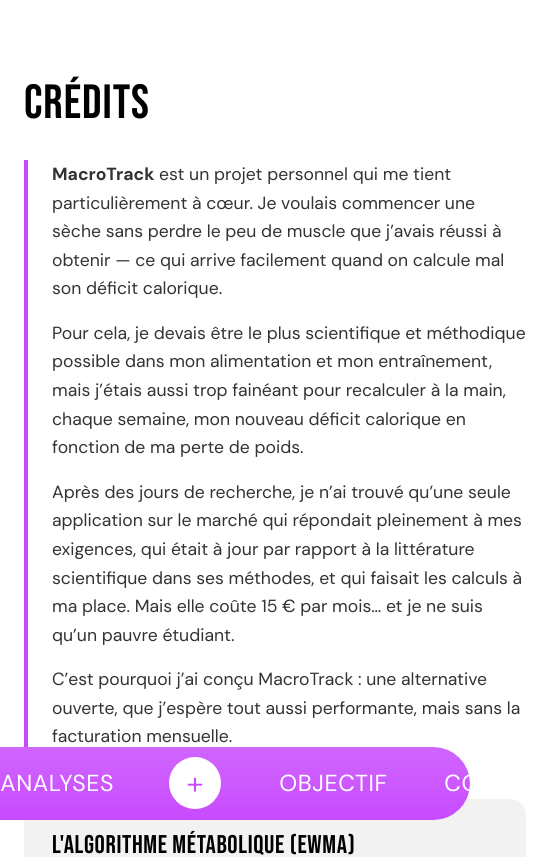
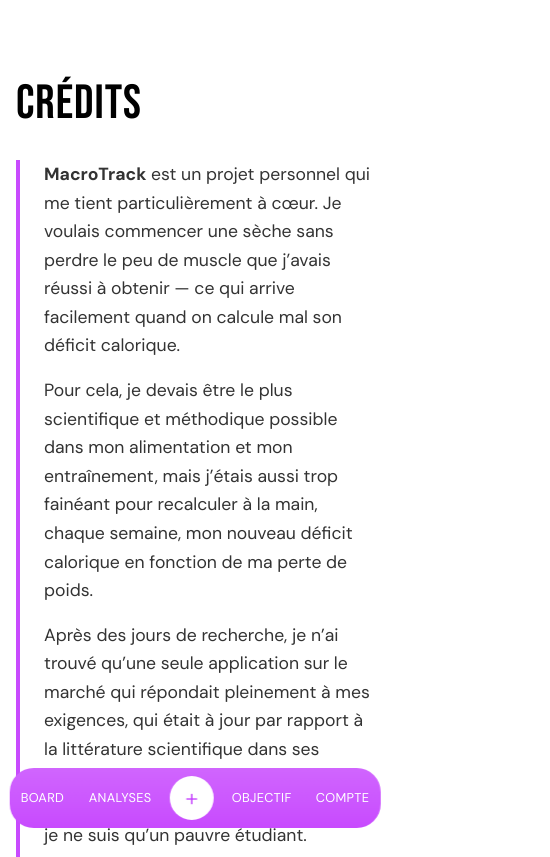
Before and after one commit to samy-touddimte/MacroTrack, a React (Vite) app in the folder macrotrack-frontend/: page /credits in a window 390 px wide. Shown: the top 857 px of the page, 550 px wide, since content can reach past the window. Built offline with nearby package versions, Linux system fonts and the light colour scheme.

Commit message:
Modification du front pour le rendre mobile-friendly

```diff
--- a/macrotrack-frontend/src/components/BottomNav/BottomNav.tsx
+++ b/macrotrack-frontend/src/components/BottomNav/BottomNav.tsx
@@ -11,15 +11,15 @@ const BottomNav = ({ onPlusClick }: BottomNavProps) => {
 
   return (
     <nav
-      className="bottom-nav-container fixed bottom-6 left-1/2 -translate-x-1/2 w-[95%] min-w-[550px] max-w-[850px] rounded-full shadow-none flex items-center justify-center py-[0.6rem] px-6 z-[150]"
+      className="bottom-nav-container fixed bottom-4 sm:bottom-6 left-1/2 -translate-x-1/2 w-[95%] min-w-[320px] sm:min-w-[550px] max-w-[850px] rounded-[1.5rem] sm:rounded-full shadow-none flex items-center justify-center py-2 sm:py-[0.6rem] px-2 sm:px-6 z-[150]"
     >
 
       {/* Côté Gauche */}
-      <div className="flex flex-1 justify-evenly items-center">
-        <div className="w-[160px] flex justify-center">
+      <div className="flex flex-1 justify-evenly items-center gap-1 sm:gap-0">
+        <div className="w-auto sm:w-[160px] flex justify-center">
           <NavItem to="/dashboard" label="Board" />
         </div>
-        <div className="w-[160px] flex justify-center">
+        <div className="w-auto sm:w-[160px] flex justify-center">
           <NavItem to="/analytics" label="Analyses" />
         </div>
       </div>
@@ -27,18 +27,18 @@ const BottomNav = ({ onPlusClick }: BottomNavProps) => {
       {/* bouton + central */}
       <button
         onClick={onPlusClick}
-        className="nav-item-hover w-[52px] h-[52px] rounded-full bg-white text-primary border-none cursor-pointer text-[2rem] font-light flex items-center justify-center shrink-0 shadow-none mx-8 hover:bg-[#f2f2f2]"
+        className="nav-item-hover w-[44px] h-[44px] sm:w-[52px] sm:h-[52px] rounded-full bg-white text-primary border-none cursor-pointer text-[1.5rem] sm:text-[2rem] font-light flex items-center justify-center shrink-0 shadow-none mx-2 sm:mx-8 hover:bg-[#f2f2f2]"
         aria-label="Ajouter"
       >
         +
       </button>
 
       {/* Côté Droit */}
-      <div className="flex flex-1 justify-evenly items-center">
-        <div className="w-[160px] flex justify-center">
+      <div className="flex flex-1 justify-evenly items-center gap-1 sm:gap-0">
+        <div className="w-auto sm:w-[160px] flex justify-center">
           <NavItem to="/objectif" label="Objectif" />
         </div>
-        <div className="w-[160px] flex justify-center">
+        <div className="w-auto sm:w-[160px] flex justify-center">
           <UserMenuItem username={user?.username} />
         </div>
       </div>
@@ -51,7 +51,7 @@ const NavItem = ({ to, label }: { to: string; label: string }) => {
   const isActive = location.pathname === to;
   return (
     <Link to={to}
-      className={"nav-item-hover flex items-center justify-center py-[0.6rem] px-[1.2rem] rounded-full no-underline text-[1.45rem] font-display font-normal uppercase tracking-wide whitespace-nowrap " + (isActive ? "text-white bg-white/20" : "text-white bg-transparent hover:bg-white/10")}
+      className={"nav-item-hover flex items-center justify-center py-1.5 sm:py-[0.6rem] px-2.5 sm:px-[1.2rem] rounded-full no-underline text-[0.8rem] sm:text-[1.45rem] font-display font-normal uppercase tracking-wide whitespace-nowrap " + (isActive ? "text-white bg-white/20" : "text-white bg-transparent hover:bg-white/10")}
     >
       <span>{label}</span>
     </Link>
@@ -79,9 +79,9 @@ const UserMenuItem = ({ username }: { username?: string }) => {
     <div ref={ref} className="relative">
       <button
         onClick={() => setOpen(!open)}
-        className={"nav-item-hover flex items-center justify-center py-[0.6rem] px-[1.2rem] rounded-full border-none cursor-pointer text-[1.45rem] font-display font-normal uppercase tracking-wide whitespace-nowrap " + (isActive ? "text-white bg-white/20" : "text-white bg-transparent hover:bg-white/10")}
+        className={"nav-item-hover flex items-center justify-center py-1.5 sm:py-[0.6rem] px-2.5 sm:px-[1.2rem] rounded-full border-none cursor-pointer text-[0.8rem] sm:text-[1.45rem] font-display font-normal uppercase tracking-wide whitespace-nowrap " + (isActive ? "text-white bg-white/20" : "text-white bg-transparent hover:bg-white/10")}
       >
-        <span className="max-w-[120px] overflow-hidden text-ellipsis whitespace-nowrap">
+        <span className="max-w-[70px] sm:max-w-[120px] overflow-hidden text-ellipsis whitespace-nowrap">
           {username ?? 'Compte'}
         </span>
       </button>
--- a/macrotrack-frontend/src/layouts/AuthenticatedLayout.tsx
+++ b/macrotrack-frontend/src/layouts/AuthenticatedLayout.tsx
@@ -19,7 +19,7 @@ const AuthenticatedLayout = ({ children }: AuthenticatedLayoutProps) => {
 
   return (
     <div>
-      <main className="pb-[100px] mx-auto w-[95%] min-w-[550px] max-w-[850px] px-6">
+      <main className="pb-[100px] mx-auto w-full sm:w-[95%] min-w-[320px] sm:min-w-[550px] max-w-[850px] px-4 sm:px-6">
         {children}
       </main>
 
--- a/macrotrack-frontend/src/pages/Dashboard/WeightProgressCard.tsx
+++ b/macrotrack-frontend/src/pages/Dashboard/WeightProgressCard.tsx
@@ -18,8 +18,8 @@ export const WeightProgressCard: React.FC<WeightProgressCardProps> = ({ data, pr
             <p className="text-xs font-bold m-0 leading-tight">POIDS</p>
             <p className="text-xs font-bold m-0 leading-tight text-text-muted">ACTUEL</p>
           </div>
-          <p className="font-display text-[2.8rem] m-0 leading-none">
-            {data?.latestWeight} <span className="text-[1.2rem]">KG</span>
+          <p className="font-display text-4xl sm:text-[2.8rem] m-0 leading-none">
+            {data?.latestWeight} <span className="text-lg sm:text-[1.2rem]">KG</span>
           </p>
         </div>
 
@@ -28,8 +28,8 @@ export const WeightProgressCard: React.FC<WeightProgressCardProps> = ({ data, pr
             <p className="text-xs font-bold m-0 leading-tight">POIDS</p>
             <p className="text-xs font-bold m-0 leading-tight text-primary">CIBLE</p>
           </div>
-          <p className="font-display text-[2.8rem] m-0 leading-none text-primary">
-            {data?.activeGoal?.targetWeightKg} <span className="text-[1.2rem]">KG</span>
+          <p className="font-display text-4xl sm:text-[2.8rem] m-0 leading-none text-primary">
+            {data?.activeGoal?.targetWeightKg} <span className="text-lg sm:text-[1.2rem]">KG</span>
           </p>
         </div>
       </div>
--- a/macrotrack-frontend/src/pages/Objectif/components/WeeklyStrategyBar.tsx
+++ b/macrotrack-frontend/src/pages/Objectif/components/WeeklyStrategyBar.tsx
@@ -29,7 +29,7 @@ const WeeklyStrategyBar: React.FC<WeeklyStrategyBarProps> = ({ dailyCalorieTarge
         return (
           <div
             key={index}
-            className={`flex-1 min-w-[60px] flex flex-col items-center justify-center p-3 rounded-2xl ${bgColor}`}
+            className={`flex-1 min-w-[50px] sm:min-w-[60px] flex flex-col items-center justify-center p-2 sm:p-3 rounded-xl sm:rounded-2xl ${bgColor}`}
           >
             <span className={`text-xs font-medium mb-1 ${labelColor}`}>{day.label}</span>
             <span className={`text-sm font-bold ${textColor}`}>
```
